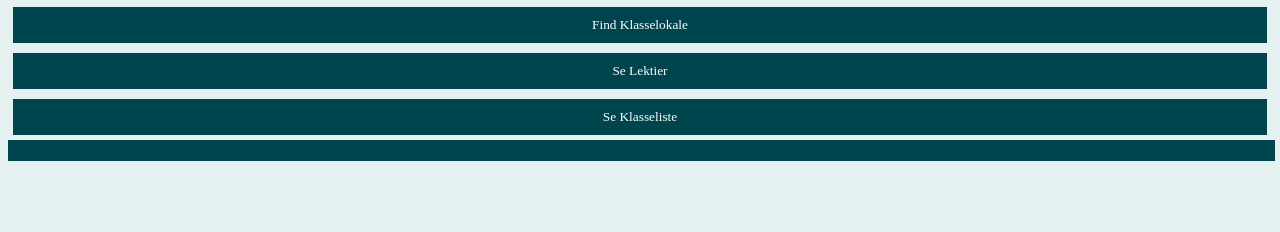
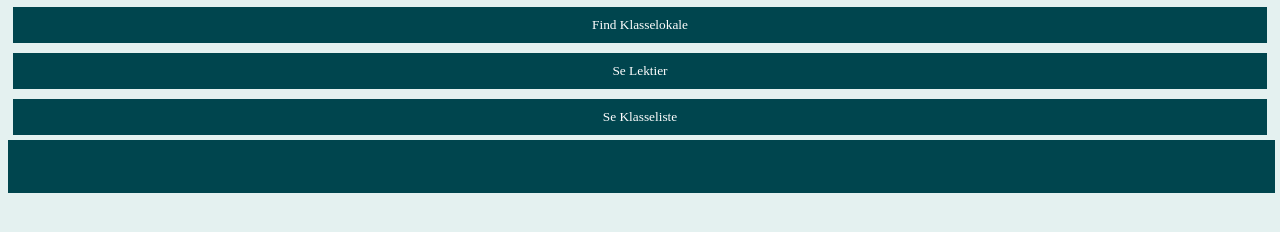
Before and after one commit to nuksnuks/userinterface, a plain HTML site: page index.html in a window 1280 px wide. Shown: the part 108-340 px from the top of the page. Drawn offline with Linux system fonts and the light colour scheme; a web font is replaced by a local one.

Commit message:
Update index.css

```diff
--- a/index.css
+++ b/index.css
@@ -13,7 +13,8 @@ body {
   color: #E4F1F0;
   padding: 0.1%;
   position: static;
-  width: 100%;}
+  width: 100%;
+  height: 50px;}
   /* footer end*/
 
 
```
